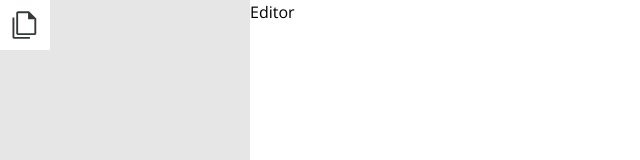
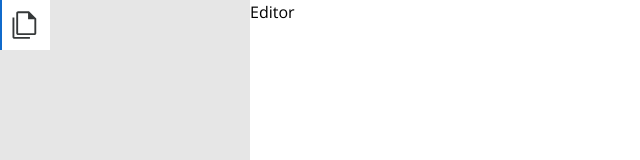
Before and after one commit to crisosron/scribe, a Next.js app in the folder scribe-frontend/: page / in a window 1280 px wide. Shown: the top 160 px of the page, without its empty margins (0-640 px from the left). Built offline with nearby package versions, Linux system fonts and the light colour scheme.

Commit message:
Add left inset border on toggled MenuButton

```diff
--- a/scribe-frontend/components/sidebar/content/menu-button.tsx
+++ b/scribe-frontend/components/sidebar/content/menu-button.tsx
@@ -25,7 +25,7 @@ const MenuButton = ({ children, Icon, active, onClick }: Props) => {
       className={
         classNames(
           "min-h-[50px] w-full flex justify-center items-center hover:bg-white-100 transition cursor-pointer hover:dark:bg-white-600",
-          { "bg-sky-blue-100": isActive }
+          { "shadow-inset-left-border": isActive }
         )
       }>
       <Icon className={
--- a/scribe-frontend/tailwind.config.js
+++ b/scribe-frontend/tailwind.config.js
@@ -13,6 +13,9 @@ module.exports = {
         'gradient-conic':
           'conic-gradient(from 180deg at 50% 50%, var(--tw-gradient-stops))',
       },
+      boxShadow: {
+        'inset-left-border': 'inset 2px 0 0 0 #106acb',
+      }
     },
 
     colors: {
@@ -50,6 +53,10 @@ module.exports = {
         700: '#c3d9e6',
         800: '#d2e2ec',
         900: '#e1ecf2'
+      },
+
+      'bright-blue': {
+        100: '#106acb'
       }
     },
   },
```
